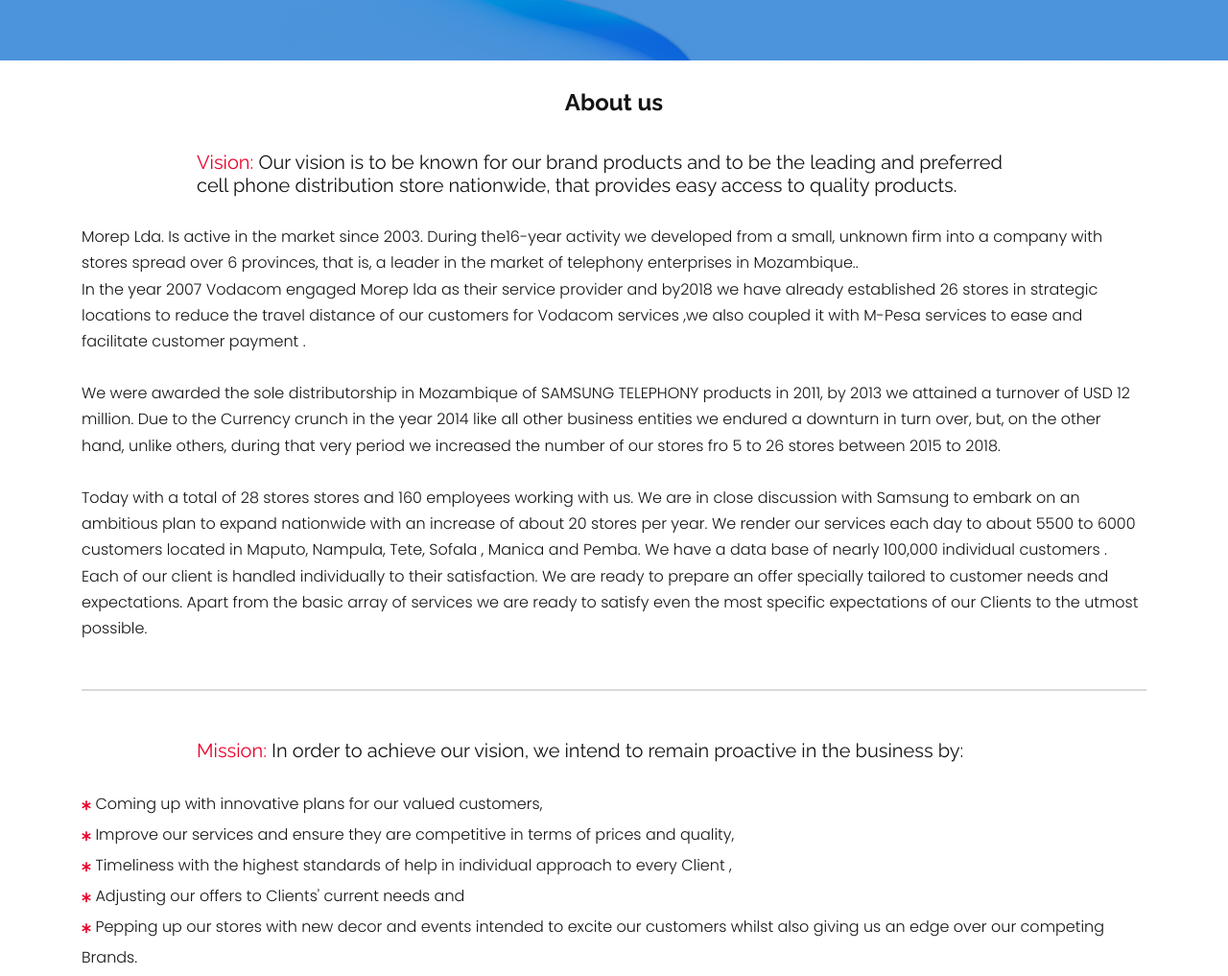
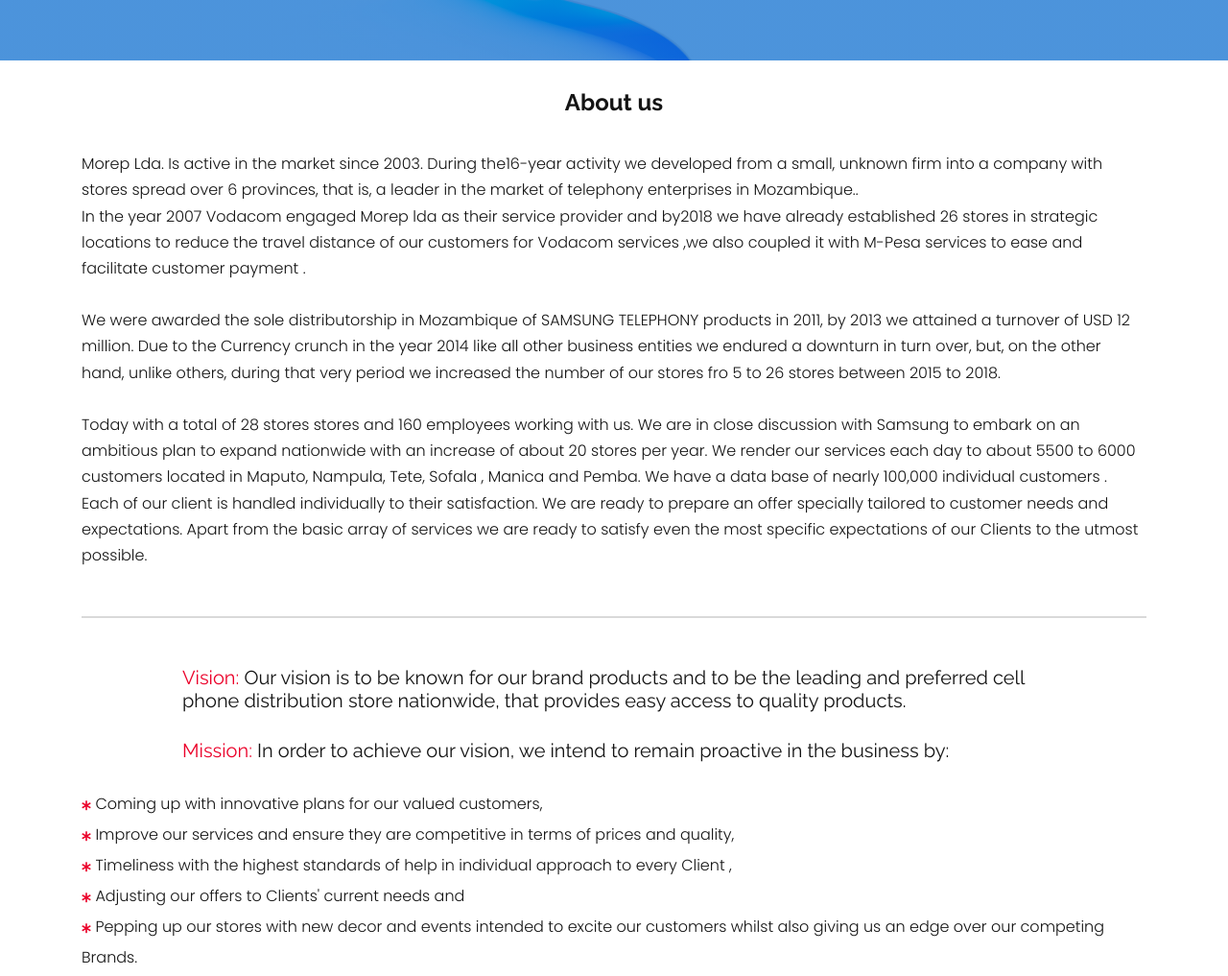
Before and after one commit to ingundela/morep1, a plain HTML site: page about.html in a window 1280 px wide. Shown: the part 580-1597 px from the top of the page at 96% size. Drawn offline with Linux system fonts and the light colour scheme.

Commit message:
Update about.html

```diff
--- a/about.html
+++ b/about.html
@@ -148,16 +148,7 @@
             <div class="row">
                 <div class="col-md-12">
                     <h3 class="title_section text-center">About us</h3><br>
-                    <div class="vision">
-                        <div class="row">
-                            <div class="container">
-                                <div class="col-md-12">
-                                  <h5><span class="vision_color">Vision:</span> Our vision is to be known for our brand products and to be the leading and preferred cell phone distribution store
-                                nationwide, that provides easy access to quality products.</h5>
-                                </div>
-                            </div>
-                        </div>
-                    </div>
+
                     <div class="about_content_p">
                         <p>Morep Lda. Is active in the market since 2003. During the16-year activity we developed from a small, unknown firm
                             into a
@@ -188,12 +179,24 @@
                     <div class="vision">
                         <div class="row">
                             <div class="container">
-                                <div class="col-md-12">
+                                <div class="col-md-12 p-0">
+                                    <h5><span class="vision_color">Vision:</span> Our vision is to be known for our brand products and to be
+                                        the leading and preferred cell phone distribution store
+                                        nationwide, that provides easy access to quality products.</h5>
+                                </div>
+                            </div>
+                        </div>
+                    </div>
+                    <div class="vision">
+                        <div class="row">
+                            <div class="container">
+                                <div class="col-md-12 p-0">
                                     <h5><span class="vision_color">Mission:</span> In order to achieve our vision, we intend to remain proactive in the business by:</h5>
                                 </div>
                             </div>
                         </div>
                     </div>
+
                     <div class="mission">
                         <p><i class="fas fa-asterisk"></i> Coming up with innovative plans for our valued customers,</p>
                         <p><i class="fas fa-asterisk"></i> Improve our services and ensure they are competitive in terms of prices and quality,</p>
```
